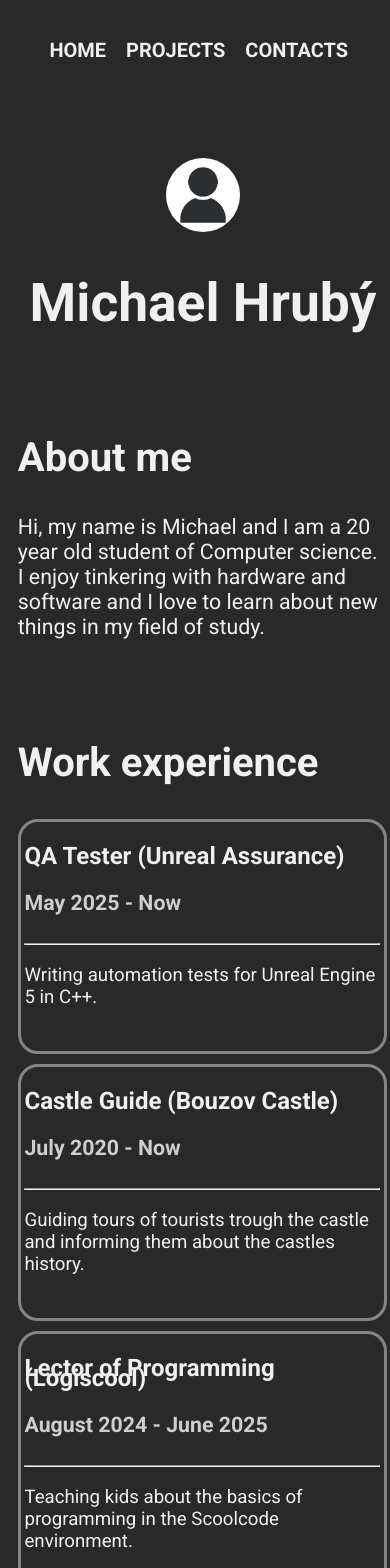
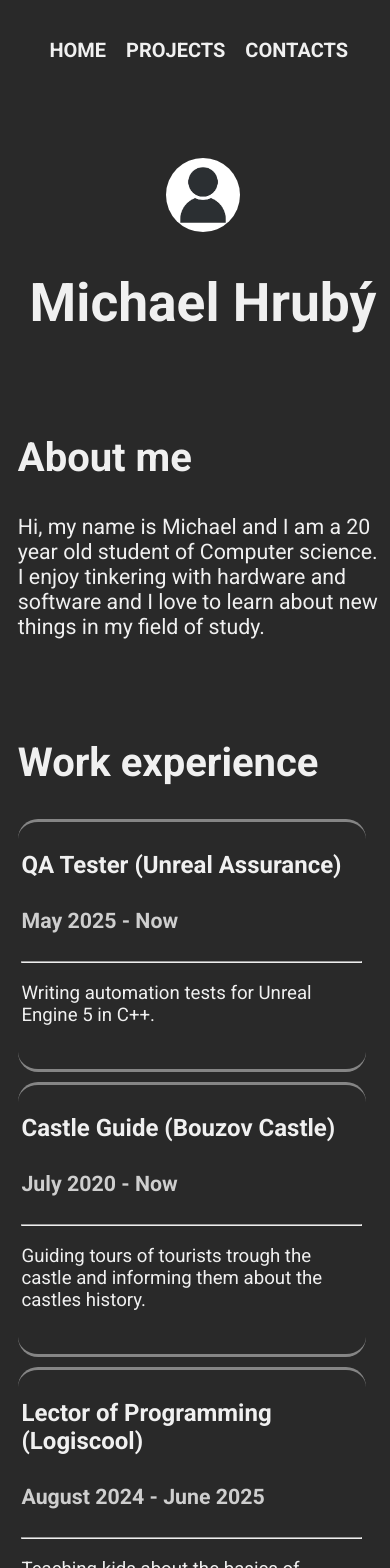
Before and after one commit to GalactusCZ/main-page, a Vue app: page / in a window 390 px wide. Shown: the top 1568 px of the page. Built offline with nearby package versions, Linux system fonts and the light colour scheme.

Commit message:
Change: Improving responsive design

```diff
--- a/src/components/TopButton.vue
+++ b/src/components/TopButton.vue
@@ -48,6 +48,7 @@ onUnmounted(() => {
 
   img {
     width: 100%;
+    opacity: 0.5;
   }
 }
 </style>
--- a/src/styles/contacts.scss
+++ b/src/styles/contacts.scss
@@ -14,3 +14,10 @@ a {
   text-decoration: none;
   font-weight: bold;
 }
+
+/* Responsive design */
+@media only screen and (max-width: 400px) {
+  .contacts ul {
+    font-size: 13pt;
+  }
+}
--- a/src/styles/home.scss
+++ b/src/styles/home.scss
@@ -44,7 +44,7 @@ h1 {
 
   h3 {
     font-size: 18pt;
-    line-height: 10px;
+    //line-height: 30px;
 
     a {
       color: $secondary-color;
@@ -110,3 +110,15 @@ h1 {
     font-size: 16pt;
   }
 }
+
+@media only screen and (max-width: 500px) {
+  .item {
+    border: none !important;
+    border-top: 3px solid $tertiary-color !important;
+    border-bottom: 3px solid $tertiary-color !important;
+  }
+
+  .item-w1, .item-w2, .item-w3, .item-w4, .item-w5, .item-e1, .item-e2 {
+    width: 92% !important;
+  }
+}
--- a/src/styles/navbar.scss
+++ b/src/styles/navbar.scss
@@ -26,3 +26,10 @@
     }
   }
 }
+
+@media only screen and (max-width: 380px) {
+  .navbar ul {
+    font-size: 13pt;
+    padding-right: 20px;
+  }
+}
--- a/src/styles/projects.scss
+++ b/src/styles/projects.scss
@@ -70,3 +70,11 @@
     width: 70% !important;
   }
 }
+
+@media only screen and (max-width: 500px) {
+  .project {
+    border: none !important;
+    border-top: 3px solid $tertiary-color !important;
+    border-bottom: 3px solid $tertiary-color !important;
+  }
+}
--- a/src/views/Contacts.vue
+++ b/src/views/Contacts.vue
@@ -8,9 +8,9 @@
   <div class="contacts">
     <ul>
       <li>E-mail: <a href="mailto:galactus2121@gmail.com">galactus2121@gmail.com</a></li>
-      <li>LinkedIn: <a href="https://www.linkedin.com/in/michael-hrub%C3%BD-b3a0542a8/">Michael Hrubý</a></li>
+      <li>LinkedIn: <a href="https://www.linkedin.com/in/michael-hrub%C3%BD-b3a0542a8/" target="_blank">Michael Hrubý</a></li>
       <li>Discord: <b>galactuscz</b></li>
-      <li>Github: <a href="https://github.com/GalactusCZ">GalactusCZ</a></li>
+      <li>Github: <a href="https://github.com/GalactusCZ" target="_blank">GalactusCZ</a></li>
     </ul>
   </div>
 </template>
```
